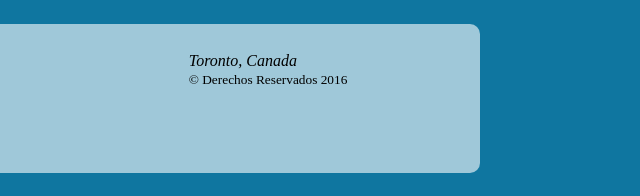
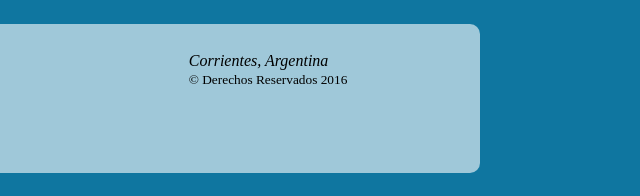
Before and after one commit to Alfonso-X/practico_html, a plain HTML site: page index.html in a window 1280 px wide. Shown: the part 620-816 px from the top of the page, 640-1280 px from the left. Drawn offline with Linux system fonts and the light colour scheme.

Commit message:
Update index.html

```diff
--- a/index.html
+++ b/index.html
@@ -45,7 +45,6 @@ window.addEventListener("load", iniciar);
 </ul>
 </div>
 </nav>
-
 <main>
 <div>
 <section id="articulosprincipales">
@@ -92,7 +91,7 @@ window.addEventListener("load", iniciar);
 <p><a href="contacto.html">Contacto</a></p>
 </section>
 <section class="seccionpie">
-<address>Toronto, Canada</address>
+<address>Corrientes, Argentina</address>
 <small>&copy; Derechos Reservados 2016</small>
 </section>
 </div>
```
